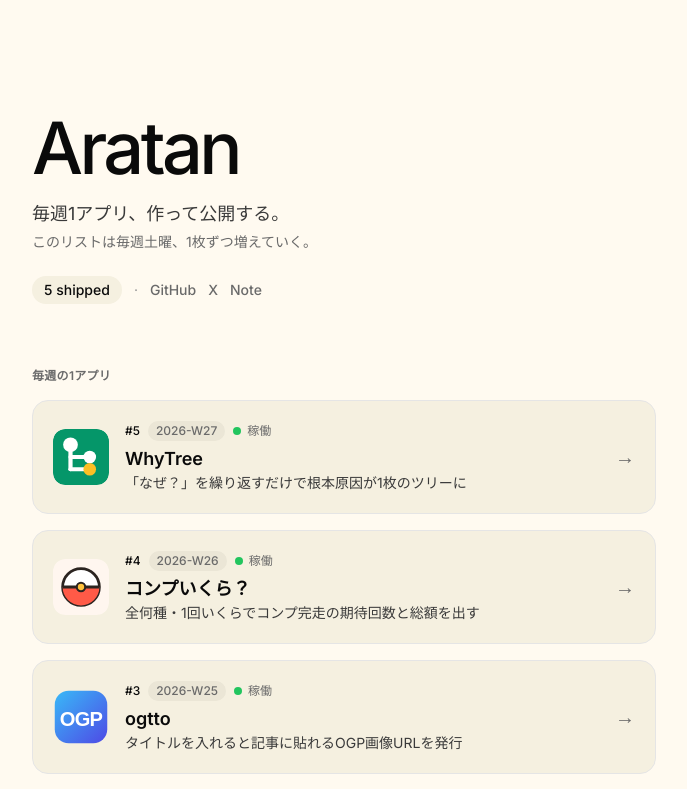
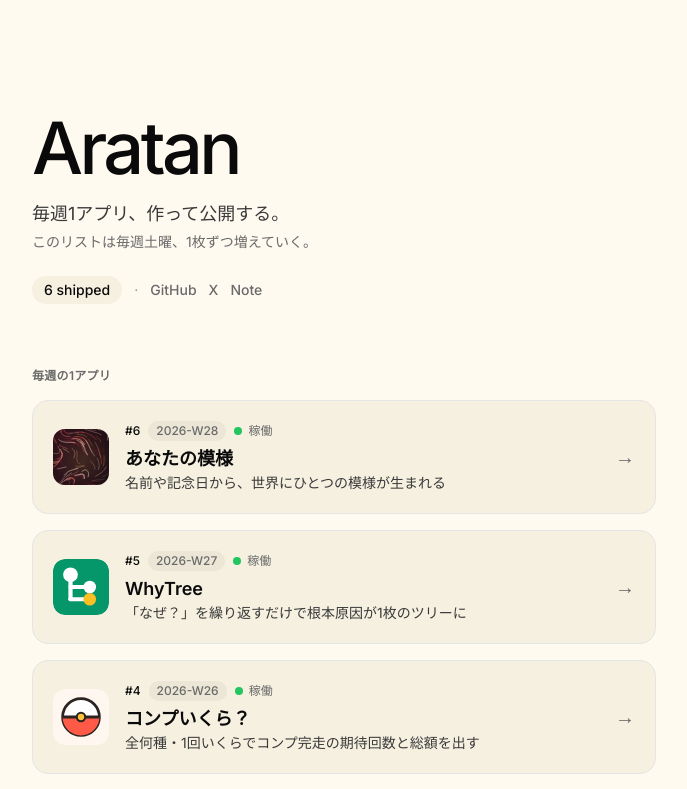
Before and after one commit to shin-takaiwa/aratan-hub, a Next.js app: page / in a window 1280 px wide. Shown: the top 789 px of the page, without its empty margins (296-983 px from the left). Built offline with nearby package versions, Linux system fonts and the light colour scheme.

Commit message:
あなたの模様 (#6, 2026-W28) をリンク集に追加
Co-Authored-By: Claude Fable 5 <noreply@anthropic.com>

```diff
--- a/src/data/apps.ts
+++ b/src/data/apps.ts
@@ -84,6 +84,17 @@ export const apps: App[] = [
     accent: "mint",
     icon: "/why-tree.svg",
   },
+  {
+    n: 6,
+    week: "2026-W28",
+    name: "あなたの模様",
+    pitch: "名前や記念日から、世界にひとつの模様が生まれる",
+    emoji: "🌀",
+    status: "live",
+    url: "https://seed-art.aratan.dev",
+    accent: "ochre",
+    icon: "/seed-art.svg",
+  },
 ];
 
 // 1W1A をはじめる前に作ったもの。静的・更新は手動。連番は振らない。
```
Also changed, not shown: public/seed-art.svg (added).
